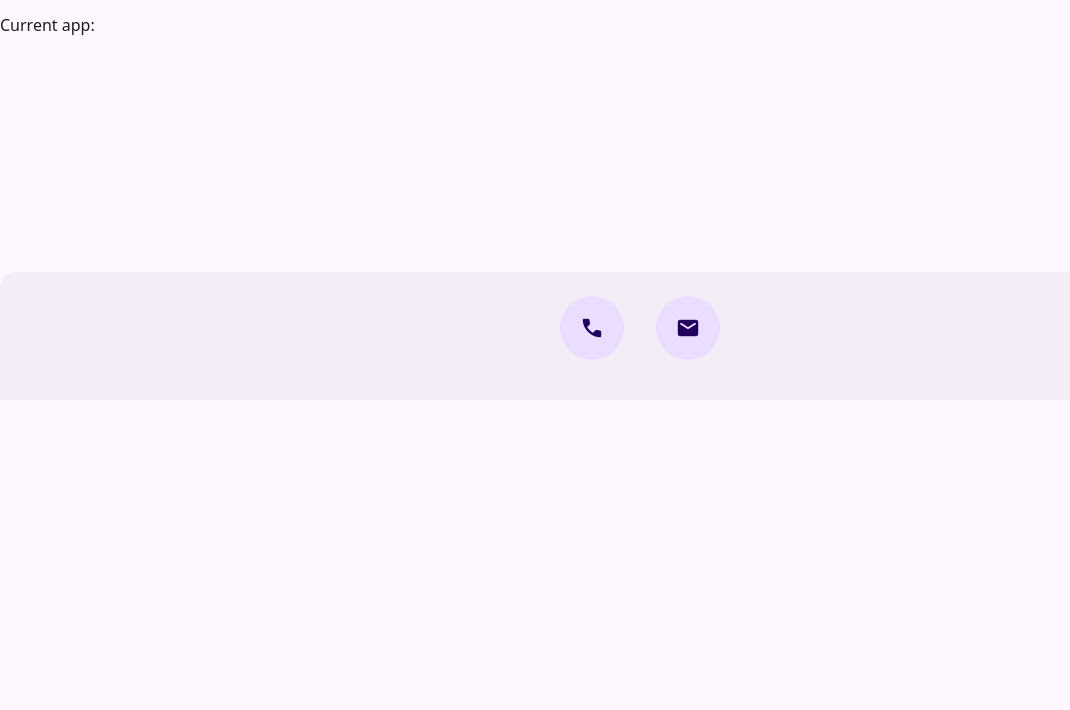
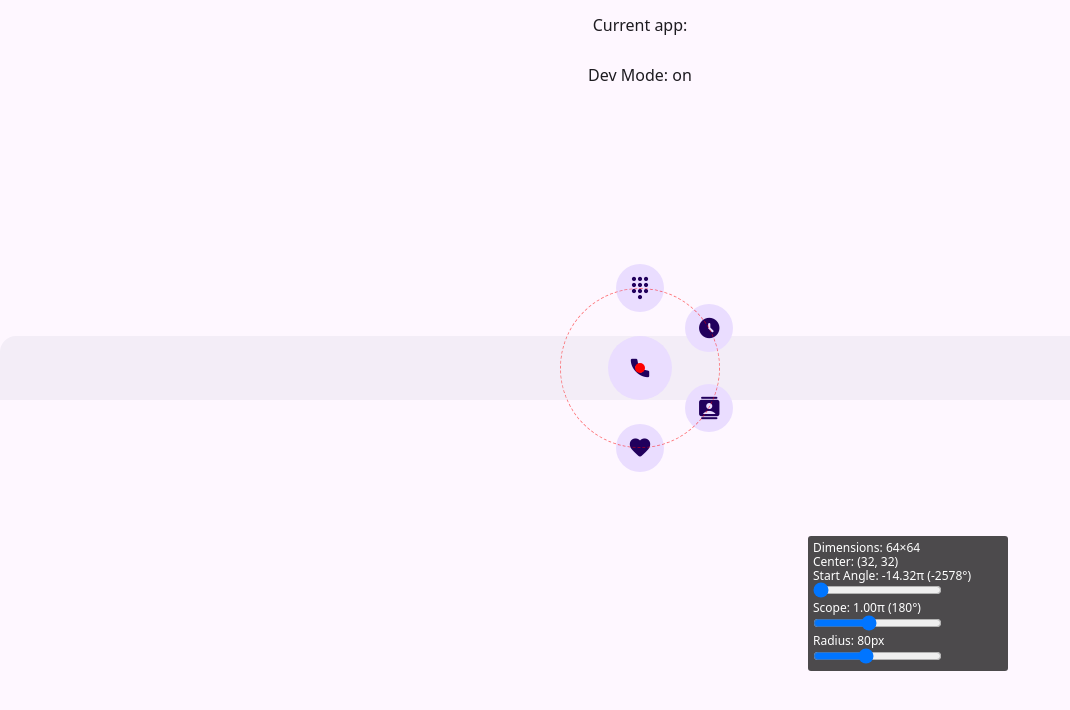
Before and after one commit to realtomkwok/ideas, a React (Vite) app in the folder rotary-contextual-menu/: page / in a window 1280 px wide. Shown: the top 710 px of the page, without its empty margins (0-1070 px from the left). Built offline with nearby package versions, Linux system fonts and the light colour scheme.

Commit message:
add: visual debugger for the rotary layout

```diff
--- a/rotary-contextual-menu/src/App.css
+++ b/rotary-contextual-menu/src/App.css
@@ -20,7 +20,7 @@
     right: 0;
     bottom: 50%;
     width: 100%;
-    height: 8rem;
+    /*height: 8rem;*/
     align-items: center;
     justify-content: center;
     border-top-left-radius: 1rem;
@@ -74,8 +74,8 @@
 }
 
 .scrim {
-    position: absolute;
-    bottom: 0;
+    position: fixed;
+    top: 0;
     left: 0;
     right: 0;
     width: 100vw;
@@ -83,3 +83,27 @@
     background-color: var(--md-sys-color-scrim)
 
 }
+
+/* Debugger */
+
+.bounding-box {
+    position: absolute;
+    border: 1px dashed rgba(200, 200, 200, 0.5);
+    width: 100%;
+    height: 100%;
+}
+
+.point {
+    position: absolute;
+    width: 1px;
+    height: 1px;
+    z-index: 500;
+}
+
+.center {
+    background: blue;
+}
+
+.topLeft {
+    background: red;
+}
--- a/rotary-contextual-menu/src/App.tsx
+++ b/rotary-contextual-menu/src/App.tsx
@@ -1,15 +1,15 @@
 import "./App.css"
-import { Application } from "./components/Application.tsx"
+// import { Application } from "./components/Application.tsx"
 import useAppStore from "./store/appStore.ts"
 import { motion } from "motion/react"
+import { Application } from "./components/Application.tsx"
+import useDevModeStore from "./store/devModeStore.ts"
 
 const Drawer: React.FC = () => {
     const apps = useAppStore((state) => state.apps)
     const activeAppId = useAppStore((state) => state.activeAppId)
 
     return (
-        <>
-            <p>Current app: {activeAppId} </p>
         <div className="drawer">
             <div className="apps">
                 {apps.map((app) => (
@@ -31,14 +31,24 @@ const Drawer: React.FC = () => {
                 }
             />
         </div>
-        </>
     )
 }
 
 function App() {
+    const activeAppId = useAppStore((state) => state.activeAppId)
+    const devMode = useDevModeStore((state) => state.devMode)
+
     return (
-        <div>
+        <div
+            style={{
+                display: "flex",
+                flexDirection: "column",
+                alignItems: "center",
+            }}
+        >
             <Drawer />
+            <p style={{ zIndex: 200 }}>Current app: {activeAppId} </p>
+            <p>Dev Mode: {devMode ? "on" : "off"}</p>
         </div>
     )
 }
--- a/rotary-contextual-menu/src/components/Application.module.css
+++ b/rotary-contextual-menu/src/components/Application.module.css
@@ -1,12 +1,14 @@
-.wrapper {
+.app-container {
     position: relative;
-    width: 5rem;
-    height: 5rem;
-}
-
-.app-container {
-    position: absolute;
     display: flex;
     align-items: center;
     justify-content: center;
+    width: 100%;
+    height: 100%;
 }
+
+.action-container {
+    position: absolute;
+    margin: 0;
+    padding: 0;
+}
--- a/rotary-contextual-menu/src/components/Application.tsx
+++ b/rotary-contextual-menu/src/components/Application.tsx
@@ -1,9 +1,10 @@
 import { Button } from "./Button.tsx"
 import { SymbolCodepoints } from "react-material-symbols"
-import { FC, useState, useRef, useEffect } from "react"
+import { FC, useEffect, useRef, useState } from "react"
 import { motion } from "motion/react"
 import useAppStore from "../store/appStore.ts"
 import styles from "./Application.module.css"
+import useDevModeStore from "../store/devModeStore.ts"
 
 export interface Application {
     id: string
@@ -26,14 +27,17 @@ const AppAction: FC<AppAction & { position: { x: number; y: number } }> = ({
 }) => {
     return (
         <motion.div
-            className={styles["action-wrapper"]}
-            initial={{ opacity: 0, scale: 0.5 }}
+            className={styles["action-container"]}
+            initial={{
+                opacity: 0,
+                scale: 0.5,
+            }}
             animate={{ opacity: 1, scale: 1 }}
             style={{
-                position: "absolute",
                 left: `${position.x}px`,
                 top: `${position.y}px`,
-                transform: "translate(-50%, -50%)",
+                translateX: `-50%`,
+                translateY: `-50%`,
             }}
         >
             {img ? (
@@ -57,30 +61,88 @@ export const Application: FC<Application> = ({ id, name, icon, actions }) => {
     const selectApp = useAppStore((state) => state.selectApp)
     const clearSelection = useAppStore((state) => state.clearSelection)
     const appRef = useRef<HTMLDivElement>(null)
-    const [showActions, setShowActions] = useState(false)
+    const [showActions, setShowActions] = useState(true)
     const [actionPositions, setActionPositions] = useState<
         Array<{ x: number; y: number }>
     >([])
 
+    const devMode = useDevModeStore((state) => state.devMode)
+    const setDevMode = useDevModeStore((state) => state.setDevMode)
+
+    // Radius control - distance between the app and its actions in pixels
+    const [radius, setRadius] = useState(80)
+
+    // Scope control - how much of the circle to use for actions
+    // Changed default to use a half circle at the bottom (π to 2π)
+    const [scopeRadians, setScopeRadians] = useState(Math.PI)
+
+    // Start angle offset (θ) - where the first item should be positioned
+    const [startAngle, setStartAngle] = useState(-45)
+
+    // Listen to ref element's dimensions for accurate positions of App Actions
+    const [refDimensions, setRefDimensions] = useState({ width: 0, height: 0 })
+
+    useEffect(() => {
+        const updateRefDimensions = () => {
+            if (appRef.current) {
+                const rect = appRef.current.getBoundingClientRect()
+
+                setRefDimensions({
+                    width: rect.width,
+                    height: rect.height,
+                })
+            }
+        }
+
+        updateRefDimensions()
+
+        // Listen to window resize
+        window.addEventListener("resize", updateRefDimensions)
+
+        return () => window.removeEventListener("resize", updateRefDimensions)
+    }, [])
+
+    // Toggle debug mode with key press
+    useEffect(() => {
+        const handleKeyPress = (e: KeyboardEvent) => {
+            if (e.key === "d" || e.key === "D") {
+                setDevMode()
+            }
+        }
+
+        window.addEventListener("keydown", handleKeyPress)
+        return () => window.removeEventListener("keydown", handleKeyPress)
+    }, [devMode])
+
     // Calculate positions of actions in a ring around the central button
     useEffect(() => {
         if (showActions && appRef.current && actions.length > 0) {
-            const radius = 120 // Distance from center in pixels
+            const positions = actions.map((_, index) => {
+                // Use half dimensions for the center point
+                const centerX = refDimensions.width / 2
+                const centerY = refDimensions.height / 2
 
-            const positions = actions.map((_, index) => {
+                const angleRadians = (startAngle * Math.PI) / 2
+
                 // Calculate the angle for this item (in radians)
-                const angle = (index * 2 * Math.PI) / 3 / actions.length
+                const angle =
+                    angleRadians +
+                    (index * scopeRadians) /
+                        (actions.length > 1 ? actions.length - 1 : 1)
 
-                // Calculate x and y position
-                const x = radius * Math.cos(angle)
-                const y = radius * Math.sin(angle) * -1
+                const x = centerX + radius * Math.cos(angle)
+                const y = centerY + radius * Math.sin(angle)
+
+                console.log(
+                    `Action ${index} - ${_.label}: (${x}, ${y}) at angle ${angle} rad`
+                )
 
                 return { x, y }
             })
 
             setActionPositions(positions)
         }
-    }, [showActions, actions])
+    }, [showActions, actions, scopeRadians, startAngle, refDimensions, radius])
 
     function handleOnTapStart(appId: Application["id"]) {
         setTimeout(() => {
@@ -95,15 +157,13 @@ export const Application: FC<Application> = ({ id, name, icon, actions }) => {
     }
 
     return (
-        <div className={styles.wrapper}>
         <motion.div
             ref={appRef}
             className={styles["app-container"]}
-                whileTap={{ scale: 1.2, zIndex: 100 }}
+            whileTap={{ zIndex: 100 }}
             onTapStart={() => handleOnTapStart(id)}
             onTap={() => handleCancelTap()}
             onTapCancel={() => handleCancelTap()}
-                style={{ position: "relative" }}
         >
             <Button
                 type="application"
@@ -113,7 +173,8 @@ export const Application: FC<Application> = ({ id, name, icon, actions }) => {
                 size="large"
             />
 
-                {showActions &&
+            {!devMode ||
+                (showActions &&
                     actions.map((action, index) => (
                         <AppAction
                             key={`${id}-action-${index}`}
@@ -122,8 +183,111 @@ export const Application: FC<Application> = ({ id, name, icon, actions }) => {
                             img={action.img}
                             position={actionPositions[index] || { x: 0, y: 0 }}
                         />
-                    ))}
-            </motion.div>
+                    )))}
+
+            {/* Information */}
+
+            {devMode && (
+                <div
+                    style={{
+                        position: "absolute",
+                        top: "200px",
+                        left: "200px",
+                        backgroundColor: "rgba(0,0,0,0.7)",
+                        color: "white",
+                        padding: "5px",
+                        borderRadius: "3px",
+                        fontSize: "12px",
+                        width: "200px",
+                        zIndex: 1000,
+                    }}
+                >
+                    <div>
+                        Dimensions: {Math.round(refDimensions.width)}×
+                        {Math.round(refDimensions.height)}
                     </div>
+                    <div>
+                        Center: ({Math.round(refDimensions.width / 2)},{" "}
+                        {Math.round(refDimensions.height / 2)})
+                    </div>
+                    <div>
+                        Start Angle: {(startAngle / Math.PI).toFixed(2)}π (
+                        {Math.round((startAngle * 180) / Math.PI)}°)
+                        <input
+                            type="range"
+                            min="0"
+                            max="360"
+                            step="1"
+                            value={startAngle}
+                            onChange={(e) =>
+                                setStartAngle(parseInt(e.target.value))
+                            }
+                        />
+                    </div>
+                    <div>
+                        Scope: {(scopeRadians / Math.PI).toFixed(2)}π (
+                        {Math.round((scopeRadians * 180) / Math.PI)}°)
+                        <input
+                            type="range"
+                            min="0.25"
+                            max="2"
+                            step="0.25"
+                            value={scopeRadians / Math.PI}
+                            onChange={(e) =>
+                                setScopeRadians(
+                                    parseFloat(e.target.value) * Math.PI
                                 )
                             }
+                        />
+                    </div>
+                    <div>
+                        Radius: {radius}px
+                        <input
+                            type="range"
+                            min="0"
+                            max="200"
+                            value={radius}
+                            onChange={(e) =>
+                                setRadius(parseInt(e.target.value))
+                            }
+                        />
+                    </div>
+                </div>
+            )}
+
+            {/* Center point debug indicator */}
+            {devMode && (
+                <div
+                    style={{
+                        position: "absolute",
+                        width: "10px",
+                        height: "10px",
+                        backgroundColor: "red",
+                        borderRadius: "50%",
+                        top: `${refDimensions.height / 2}px`,
+                        left: `${refDimensions.width / 2}px`,
+                        transform: "translate(-50%, -50%)",
+                        zIndex: 999,
+                    }}
+                />
+            )}
+
+            {/* Circle radius indicator */}
+            {devMode && (
+                <div
+                    style={{
+                        position: "absolute",
+                        width: `${radius * 2}px`,
+                        height: `${radius * 2}px`,
+                        border: "1px dashed rgba(255,0,0,0.5)",
+                        borderRadius: "50%",
+                        top: `${refDimensions.height / 2}px`,
+                        left: `${refDimensions.width / 2}px`,
+                        transform: "translate(-50%, -50%)",
+                        zIndex: 998,
+                    }}
+                />
+            )}
+        </motion.div>
+    )
+}
--- a/rotary-contextual-menu/src/list-of-apps.ts
+++ b/rotary-contextual-menu/src/list-of-apps.ts
@@ -18,17 +18,21 @@ export const apps: Application[] = [
                 label: "contacts",
                 icon: "contacts",
             },
-        ],
-    },
-    {
-        id: "email",
-        name: "Email",
-        icon: "email",
-        actions: [
             {
-                label: "draft",
-                icon: "draft",
+                label: "favorites",
+                icon: "favorite",
             },
         ],
     },
+    // {
+    //     id: "email",
+    //     name: "Email",
+    //     icon: "email",
+    //     actions: [
+    //         {
+    //             label: "draft",
+    //             icon: "draft",
+    //         },
+    //     ],
+    // },
 ]
--- /dev/null
+++ b/rotary-contextual-menu/src/store/devModeStore.ts
@@ -0,0 +1,21 @@
+import { create } from "zustand"
+
+type DevModeState = {
+    devMode: boolean
+}
+
+type DevModeAction = {
+    setDevMode: () => void
+}
+
+type DevModeStore = DevModeState & DevModeAction
+
+const useDevModeStore = create<DevModeStore>((set, get) => ({
+    devMode: true,
+    setDevMode: () => {
+        const { devMode } = get()
+        set({ devMode: !devMode })
+    },
+}))
+
+export default useDevModeStore
```
Lines whose indentation alone changed are shown as unchanged.
